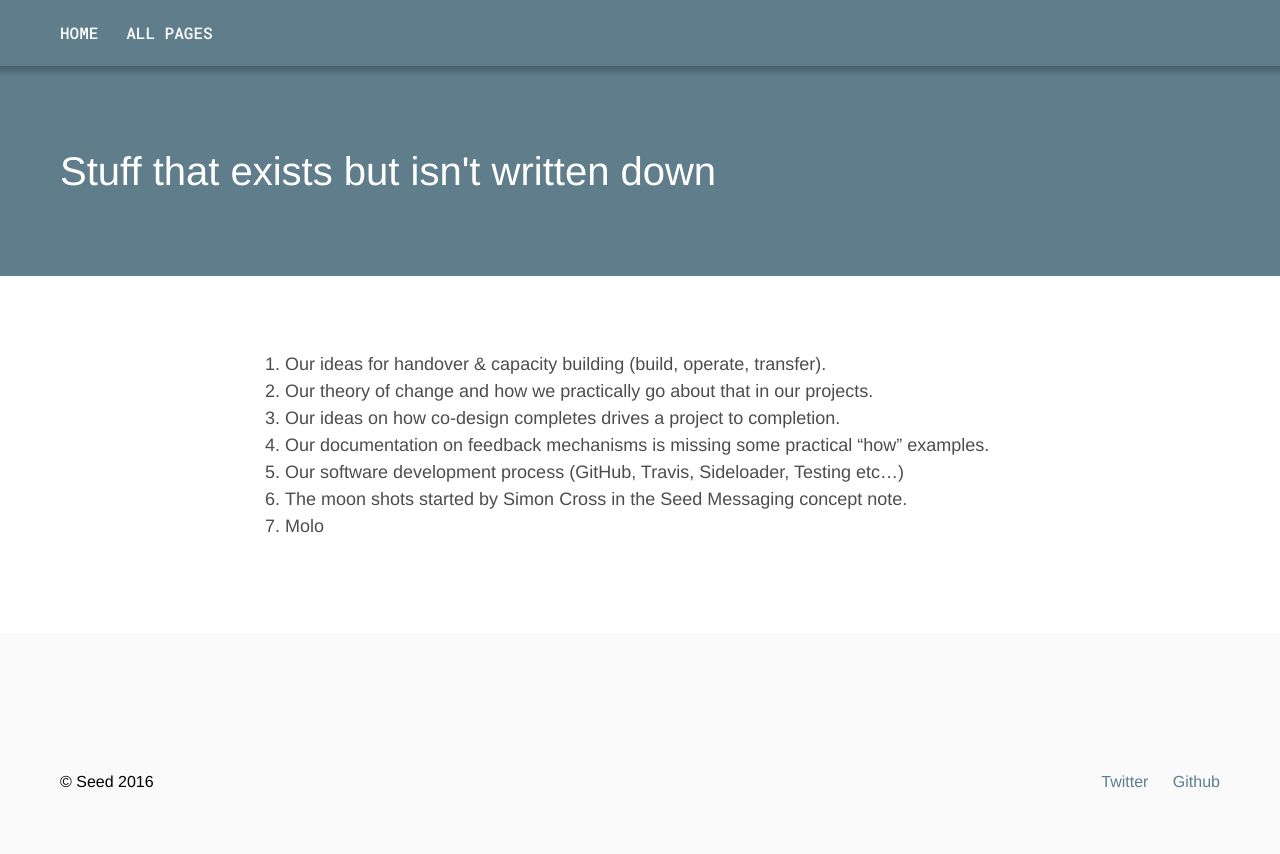
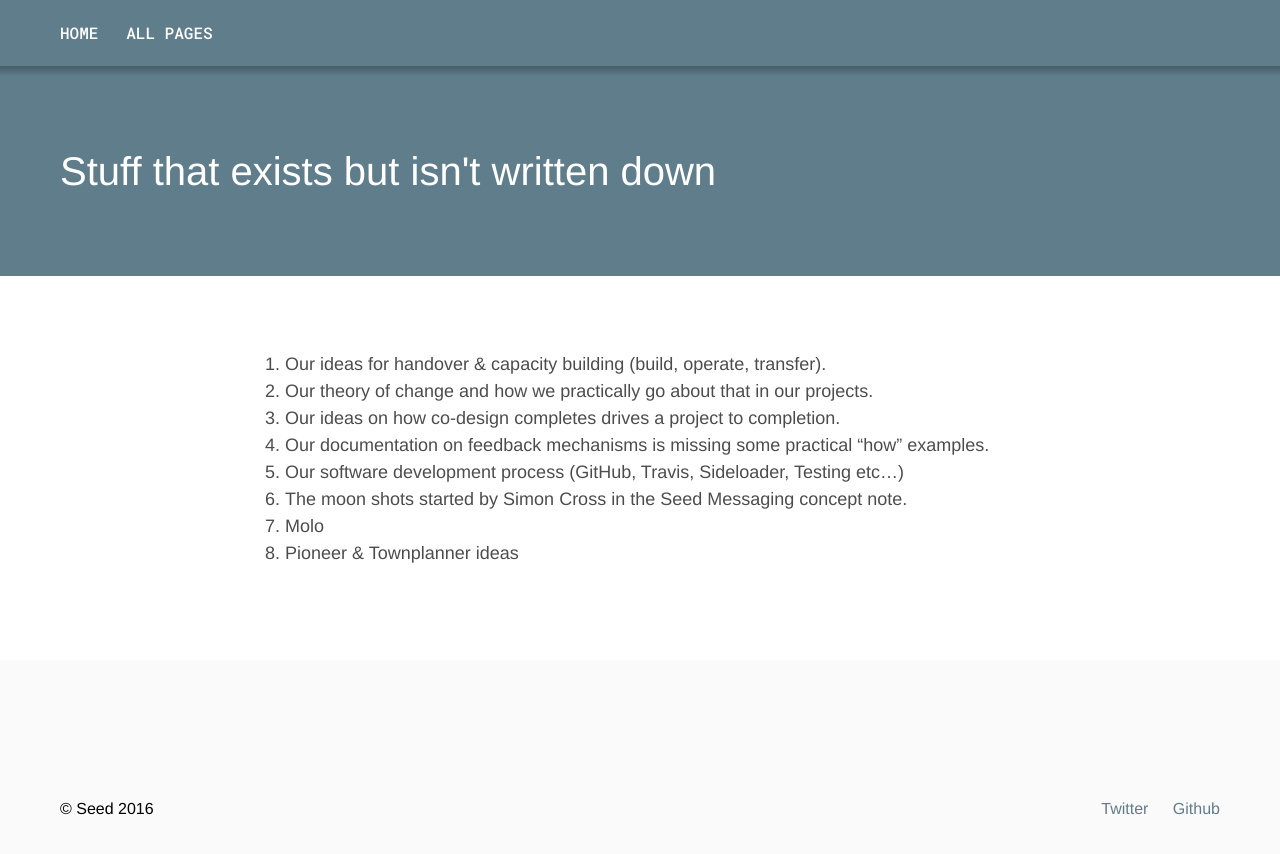
Before and after one commit to praekelt/seed, a Jekyll site: the page built from stuff-to-document.markdown, in a window 1280 px wide and 960 px high. Shown: the top 854 px of the window. Built offline with Jekyll 4.4.1, drawn with Linux system fonts in a browser that asks for light colours.

Commit message:
pioneer & townplanners note

```diff
--- a/stuff-to-document.markdown
+++ b/stuff-to-document.markdown
@@ -11,3 +11,4 @@ categories: documentation
 5. Our software development process (GitHub, Travis, Sideloader, Testing etc...)
 6. The moon shots started by Simon Cross in the Seed Messaging concept note.
 7. Molo
+8. Pioneer & Townplanner ideas
```
